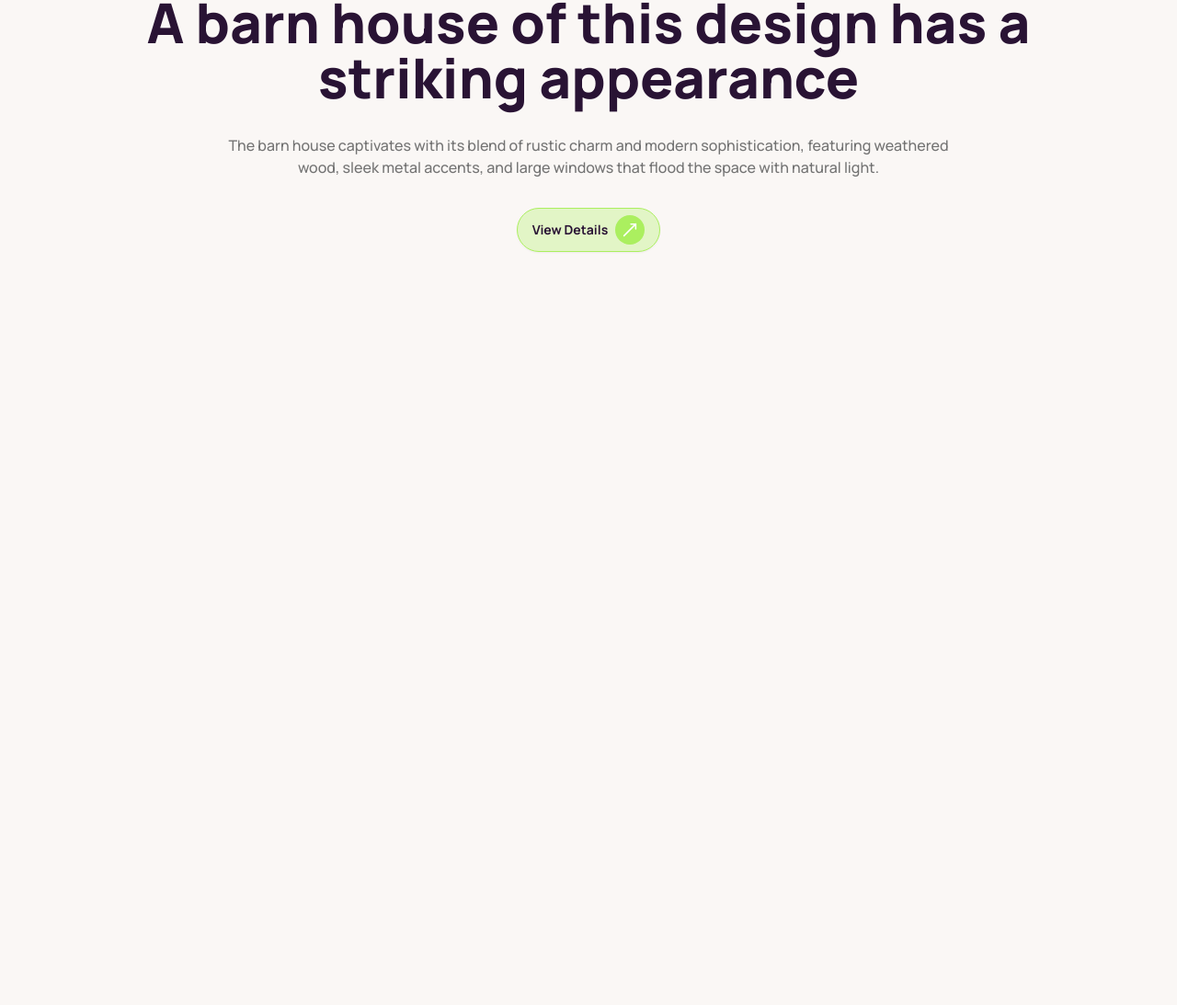
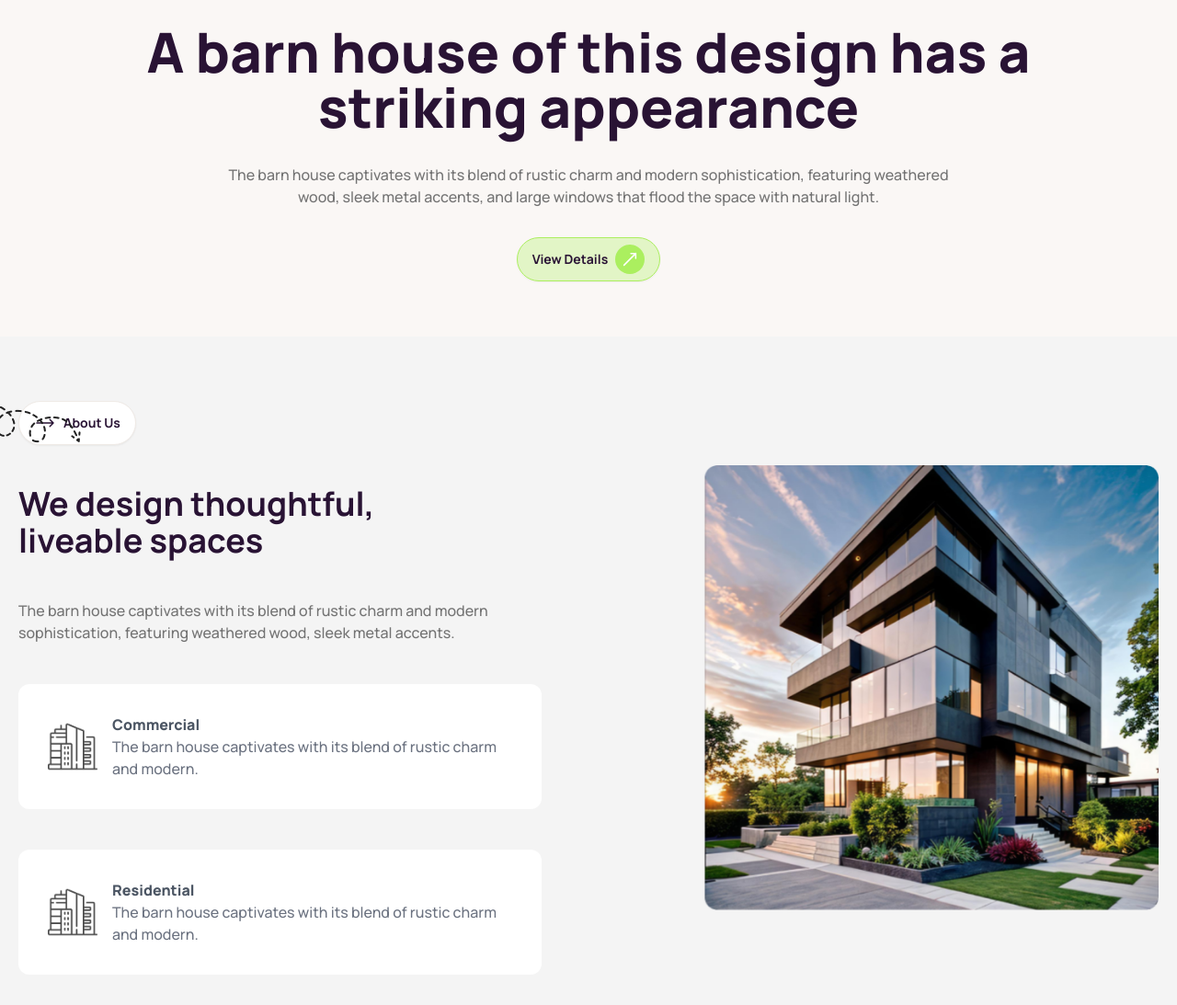
Before and after one commit to momin096/Rinterio, a plain HTML site: page index.html in a window 1280 px wide. Shown: the part 496-1589 px from the top of the page at 92% size. Before the commit the page ends 810 px from the top, so only its background shows below. Drawn offline with nearby package versions, Linux system fonts and the light colour scheme.

Commit message:
about section added

```diff
--- a/index.html
+++ b/index.html
@@ -46,16 +46,16 @@
 
 </head>
 
-<body class="font-manrope ">
-    <header class="md:container mx-auto">
+<body class="font-manrope">
+    <header class="md:container mx-auto p-5">
 
         <!-- Navbar -->
         <nav>
-            <div class="navbar bg-base-100">
+            <div class="navbar bg-base-100 pt-5">
                 <div class="navbar-start">
 
-                    <a class="text-3xl font-bold flex items-center gap-2"><svg xmlns="http://www.w3.org/2000/svg" fill="none"
-                            viewBox="0 0 24 24" stroke-width="1.5" stroke="currentColor"
+                    <a class="text-3xl font-bold flex items-center gap-2"><svg xmlns="http://www.w3.org/2000/svg"
+                            fill="none" viewBox="0 0 24 24" stroke-width="1.5" stroke="currentColor"
                             class="size-8 -rotate-45 bg-color-primary rounded-full p-1">
                             <path stroke-linecap="round" stroke-linejoin="round"
                                 d="M17.25 8.25 21 12m0 0-3.75 3.75M21 12H3" />
@@ -82,7 +82,7 @@
                             </svg>
                         </a>
 
-                        <a  class="bg-white border rounded-full p-2">
+                        <a class="bg-white border rounded-full p-2">
                             <svg xmlns="http://www.w3.org/2000/svg" fill="none" viewBox="0 0 24 24" stroke-width="1.5"
                                 stroke="currentColor" class="size-6">
                                 <path stroke-linecap="round" stroke-linejoin="round"
@@ -93,7 +93,8 @@
 
                         <a class="btn  font-bold bg-color-primary">Book Consult
                             <svg xmlns="http://www.w3.org/2000/svg" fill="none" viewBox="0 0 24 24" stroke-width="1.5"
-                                stroke="currentColor" class="size-8 -rotate-45 inline bg-black text-white rounded-full p-1">
+                                stroke="currentColor"
+                                class="size-8 -rotate-45 inline bg-black text-white rounded-full p-1">
                                 <path stroke-linecap="round" stroke-linejoin="round"
                                     d="M17.25 8.25 21 12m0 0-3.75 3.75M21 12H3" />
                             </svg>
@@ -102,13 +103,14 @@
 
                     <div class="dropdown dropdown-end">
                         <div tabindex="0" role="button" class="btn btn-ghost lg:hidden">
-                            <svg xmlns="http://www.w3.org/2000/svg" fill="none" viewBox="0 0 24 24" stroke-width="1.5" stroke="currentColor" class="size-11 rounded-full p-2 bg-white ">
-                                <path stroke-linecap="round" stroke-linejoin="round" d="M3.75 6.75h16.5M3.75 12h16.5m-16.5 5.25h16.5" />
-                              </svg>
+                            <svg xmlns="http://www.w3.org/2000/svg" fill="none" viewBox="0 0 24 24" stroke-width="1.5"
+                                stroke="currentColor" class="size-11 rounded-full p-2 bg-white ">
+                                <path stroke-linecap="round" stroke-linejoin="round"
+                                    d="M3.75 6.75h16.5M3.75 12h16.5m-16.5 5.25h16.5" />
+                            </svg>
 
                         </div>
-                        <ul tabindex="0"
-                            class=" dropdown-content menu bg-base-100 rounded-box z-[1] w-52 p-2 shadow">
+                        <ul tabindex="0" class=" dropdown-content menu bg-base-100 rounded-box z-[1] w-52 p-2 shadow">
                             <li><a>Home</a></li>
                             <li><a>Services</a></li>
                             <li><a>Portfolio</a></li>
@@ -121,23 +123,73 @@
         </nav>
 
         <!-- Banner -->
-         <div class="flex flex-col items-center text-center gap-8 py-10">
+        <div class="flex flex-col items-center text-center gap-8 py-10">
             <div>
                 <img class="w-full" src="./assets/banner.png" alt="">
             </div>
-            <h2 class="text-3xl md:text-4xl lg:text-6xl font-extrabold ">A barn house of this design has a <br> striking  appearance</h2>
-            <p class="max-w-[800px] text-color-neutral font-medium">The barn house captivates with its blend of rustic charm and modern sophistication, featuring weathered wood, sleek metal accents, and large windows that flood the space with natural light.</p>
+            <h2 class="text-3xl md:text-4xl lg:text-6xl font-extrabold ">A barn house of this design has a <br> striking
+                appearance</h2>
+            <p class="max-w-[800px] text-color-neutral font-medium">The barn house captivates with its blend of rustic
+                charm and modern sophistication, featuring weathered wood, sleek metal accents, and large windows that
+                flood the space with natural light.</p>
             <div>
                 <a class="btn  font-bold bg-color-secondary border-color-primary">View Details
                     <svg xmlns="http://www.w3.org/2000/svg" fill="none" viewBox="0 0 24 24" stroke-width="1.5"
-                        stroke="currentColor" class="size-8 -rotate-45 inline bg-color-primary text-white rounded-full p-1">
+                        stroke="currentColor"
+                        class="size-8 -rotate-45 inline bg-color-primary text-white rounded-full p-1">
                         <path stroke-linecap="round" stroke-linejoin="round"
                             d="M17.25 8.25 21 12m0 0-3.75 3.75M21 12H3" />
                     </svg>
                 </a>
             </div>
-         </div>
+        </div>
     </header>
+
+    <!-- About Us -->
+
+    <section class="about-us bg-[#F4F4F4] relative py-10">
+        <div class="md:container mx-auto flex flex-col  md:flex-row gap-24 justify-around items-center relative p-5">
+            <div class="absolute hidden lg:block -left-10 mx-auto top-8">
+                <img src="./assets/Vector.png" alt="">
+            </div>
+            <div class="w-full md:w-1/2 space-y-11 ">
+                <button class="btn  bg-white font-bold"><svg xmlns="http://www.w3.org/2000/svg" fill="none"
+                        viewBox="0 0 24 24" stroke-width="1.5" stroke="currentColor" class="size-6">
+                        <path stroke-linecap="round" stroke-linejoin="round"
+                            d="M17.25 8.25 21 12m0 0-3.75 3.75M21 12H3" />
+                    </svg>
+                    About Us
+                </button>
+                <h2 class="text-2xl md:text-3xl lg:text-4xl font-bold">We design thoughtful, <br> liveable spaces</h2>
+                <p class="font-medium text-color-neutral">The barn house captivates with its blend of rustic charm and
+                    modern sophistication, featuring weathered wood, sleek metal accents.</p>
+
+                <div class="flex gap-4 items-center bg-white p-8  my-5 rounded-xl">
+                    <div>
+                        <img src="./assets/commercial.png" alt="">
+                    </div>
+                    <div class="">
+                        <h2 class="font-extrabold text-gray-600">Commercial</h2>
+                        <p class="font-medium text-gray-500">The barn house captivates with its blend of rustic charm
+                            and modern.</p>
+                    </div>
+                </div>
+                <div class="flex gap-4 items-center bg-white p-8  my-5 rounded-xl">
+                    <div>
+                        <img src="./assets/commercial.png" alt="">
+                    </div>
+                    <div>
+                        <h2 class="font-extrabold text-gray-600">Residential</h2>
+                        <p class="font-medium text-gray-500">The barn house captivates with its blend of rustic charm
+                            and modern.</p>
+                    </div>
+                </div>
+            </div>
+            <div class="w-full md:w-1/2 md:py-20 md:pl-20">
+                <img class="w-full" src="./assets/Rectangle.png" alt="">
+            </div>
+        </div>
+    </section>
 </body>
 
 </html>
```
